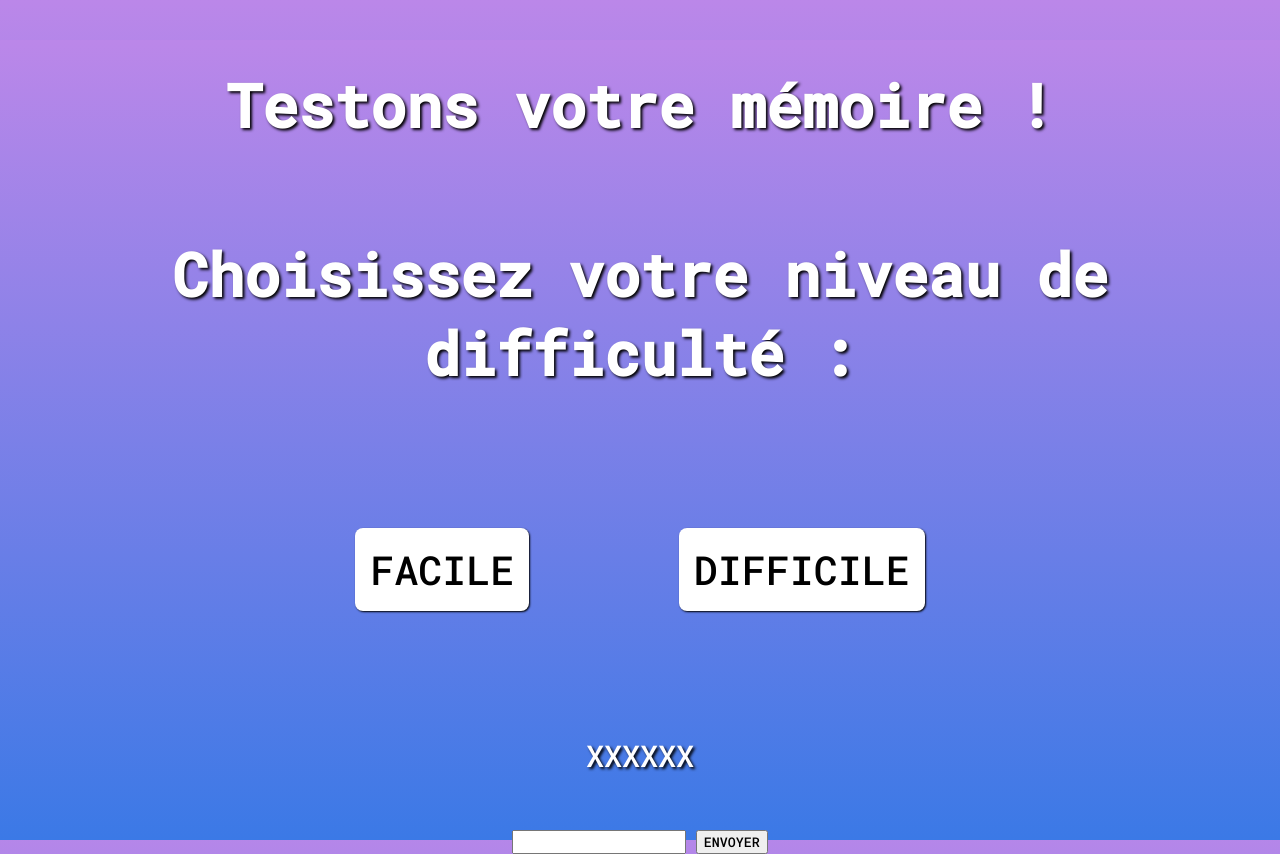
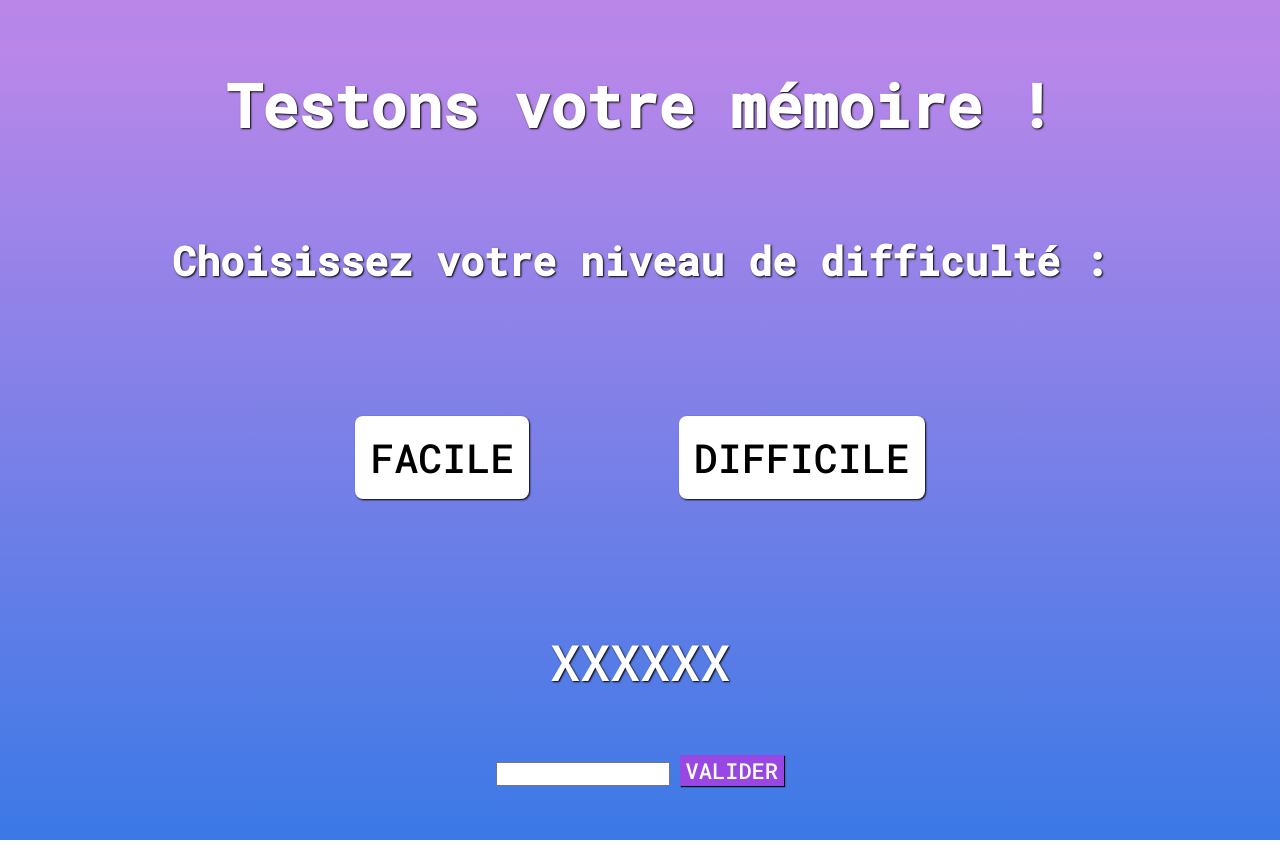
Before and after one commit to BigNayru/Memory-Game, a plain HTML site: page index.html in a window 1280 px wide. Drawn offline with Linux system fonts and the light colour scheme.

Commit message:
buttons change

```diff
--- a/index.html
+++ b/index.html
@@ -17,16 +17,18 @@
     <body>
     <div>
         <h1>Testons votre mémoire !</h1>
-        <h1>Choisissez votre niveau de difficulté :</h1>
-
+        <h2>Choisissez votre niveau de difficulté :</h2>
             <div>
                 <input type="button" class="facile bouton"  value="FACILE" id="facile" onclick="easy()">
                 <input type="button" class="difficile bouton" value="DIFFICILE" id="difficile" onclick="hard()">
             </div>
 
-        <p class="suite" id="suite">XXXXXX</p>
-        <input type="number" id="answer">
-        <button onclick="validation()">ENVOYER</button>
+            <p class="suite" id="suite">XXXXXX</p>
+
+            <div class="result">
+                <input type="number" id="answer">
+                <button class="validation" onclick="validation()">VALIDER</button>
+            </div>
     </div>
 
     <script src="main.js"> </script>
--- a/style.css
+++ b/style.css
@@ -14,8 +14,15 @@ body, html{
 h1{
   padding: 25px;
   font-size: 60px;
-  text-shadow: 2px 2px 3px black;
+  text-shadow: 1px 1px 2px black;
 }
+
+h2{
+  padding: 25px;
+  font-size: 40px;
+  text-shadow: 1px 1px 2px black;
+}
+
 
 .bouton{
   margin: 70px;
@@ -31,7 +38,7 @@ h1{
   box-shadow: 1px 1px 2px black;
 }
 
-.facile:hover {
+.facile:hover{
   color: white;
   background-color: rgb(36, 198, 36);
 }
@@ -46,13 +53,29 @@ h1{
   box-shadow: 1px 1px 2px black;
 }
 
-.difficile:hover {
+.difficile:hover{
   color: white;
   background-color: #E42B11;
 }
 
-.suite {
-  padding: 25px;
-  font-size: 30px;
-  text-shadow: 2px 2px 3px black;
+.result{
+align-items: center;}
+
+.suite{
+  padding: 10px;
+  font-size: 50px;
+  text-shadow: 1px 1px 2px black;
 }
+
+.validation {
+  color: white;
+  border:none;
+  background-color: rgb(152, 71, 227);
+  font-size: 22px;
+  box-shadow: 1px 1px 1px black;
+}
+
+.validation:hover{
+  color: white;
+  background-color: rgb(103, 32, 170);
+}
```
